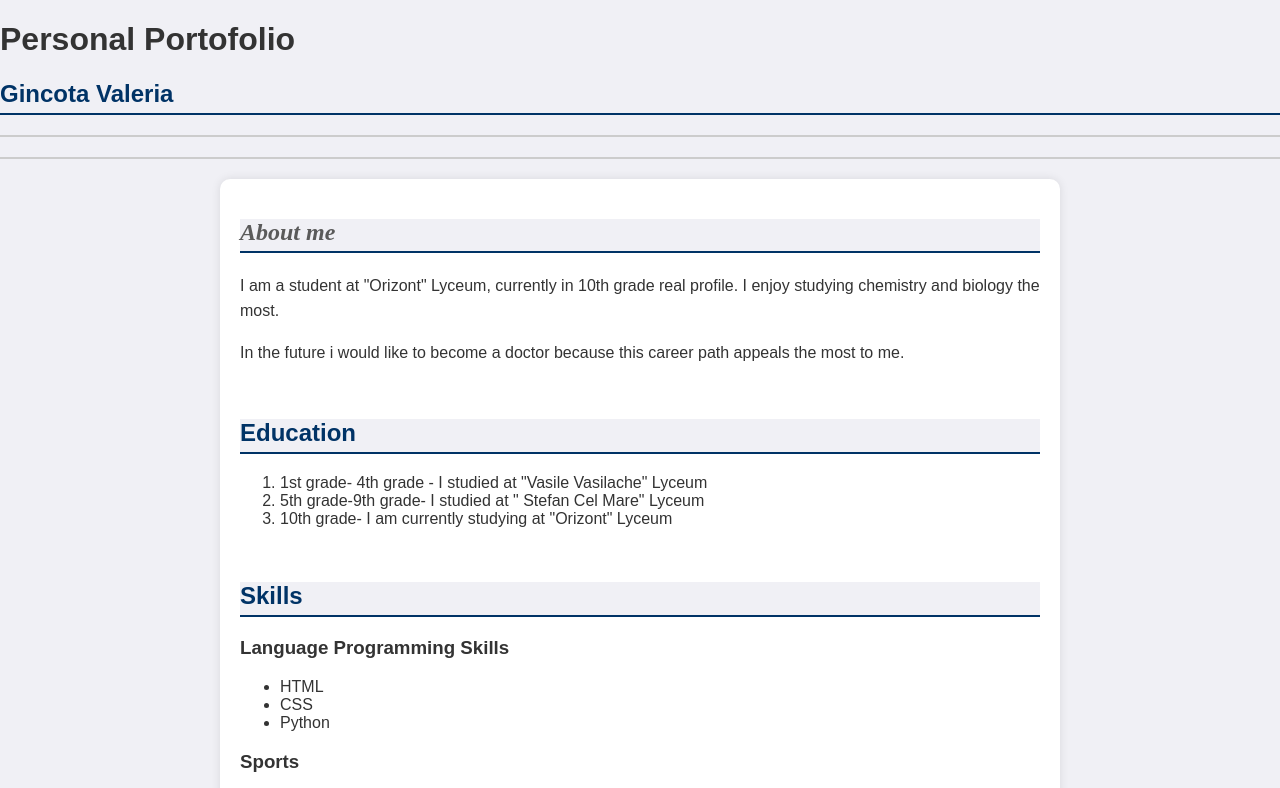
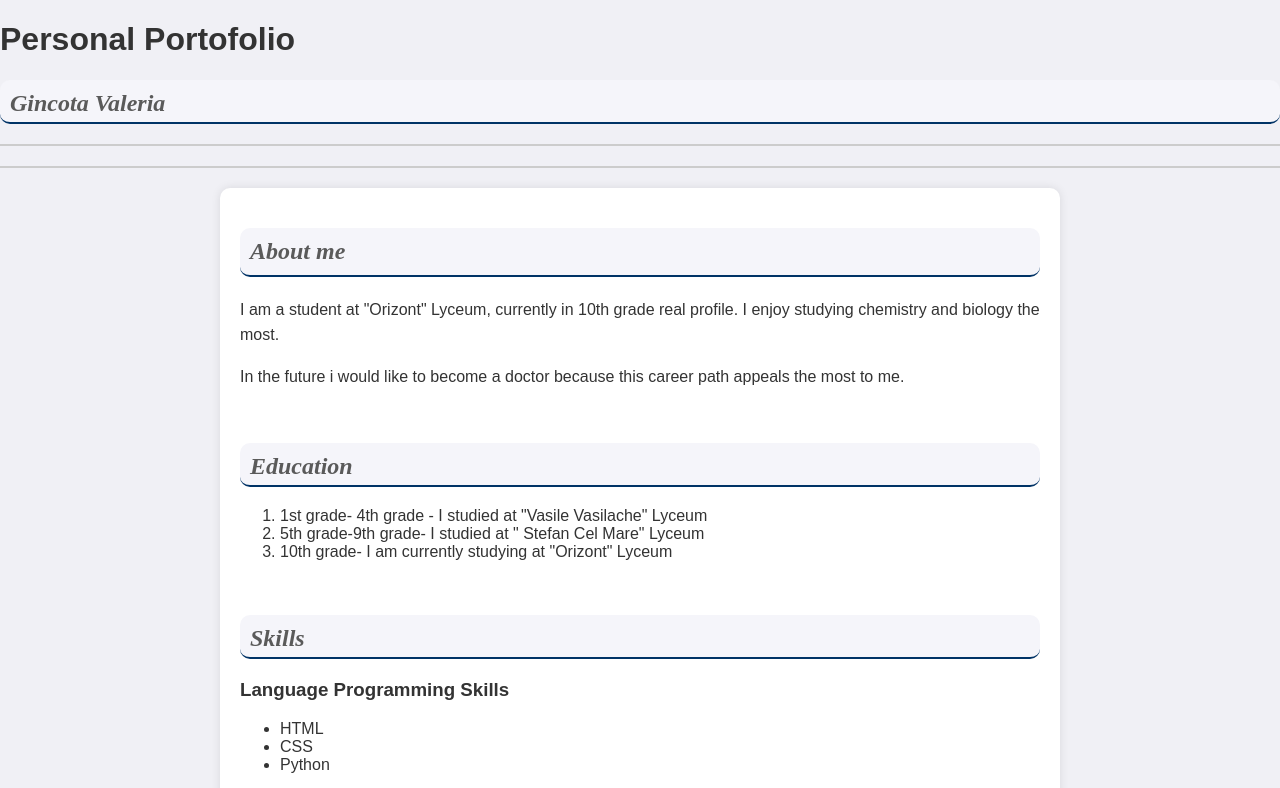
Before and after one commit to GincotaValeria/My-portofolio, a plain HTML site: page index.html in a window 1280 px wide. Shown: the top 788 px of the page. Drawn offline with Linux system fonts and the light colour scheme.

Commit message:
Update index.html

```diff
--- a/index.html
+++ b/index.html
@@ -3,7 +3,7 @@
   <head>
     <title>Personal Portofolio</title>
     <style>
-    body {
+   body {
             font-family: 'Arial', sans-serif;
             margin: 0;
             padding: 0;
@@ -32,17 +32,18 @@
             border-radius: 10px;
         }
 
-        .logo {
+        .logo, h2 {
             font-family: 'Times New Roman', Times, serif;
             font-style: italic;
             color: #5a5a5a;
+            background-color: #f5f5fa;
+            padding: 10px;
+            border-radius: 10px;
         }
 
         h2 {
-            color: #003366;
             border-bottom: 2px solid #003366;
             padding-bottom: 5px;
-            background-color: #f0f0f5;
         }
 
         p {
```
